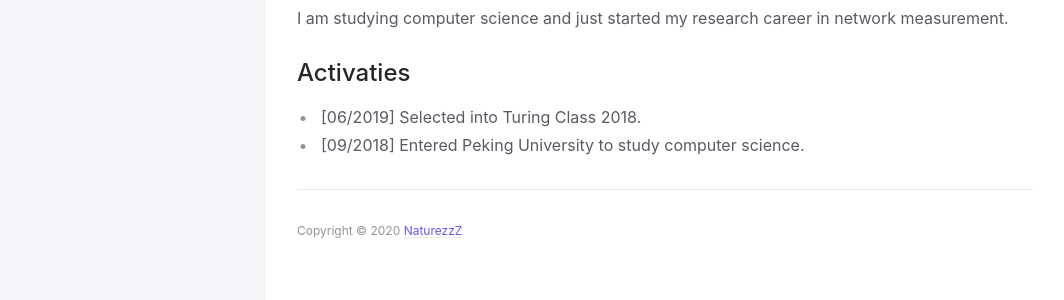
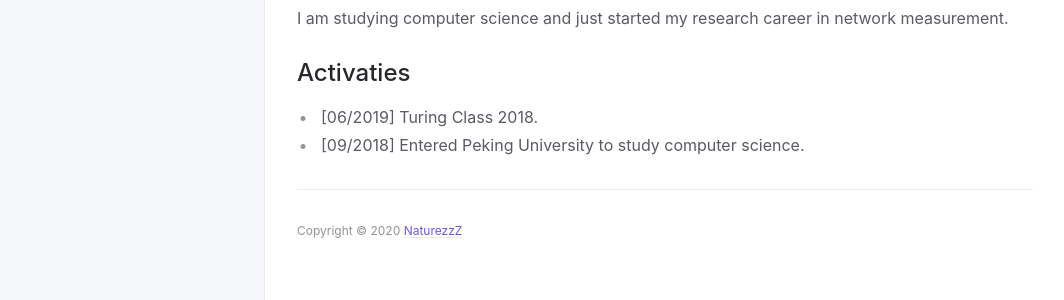
Before and after one commit to NaturezzZ/NaturezzZ.github.io, a Jekyll site: the page built from index.md, in a window 1280 px wide. Shown: the part 410-710 px from the top of the page, without its empty margins (107-1171 px from the left). Built offline with Jekyll 4.4.1, drawn with Linux system fonts in a browser that asks for light colours.

Commit message:
Update index.md

```diff
--- a/index.md
+++ b/index.md
@@ -27,5 +27,5 @@ I am an undergraduate student at EECS, Peking University (2018-) and  a former p
 I am studying computer science and just started my research career in network measurement.
 
 ## Activaties
-- [06/2019] Selected into Turing Class 2018.
+- [06/2019] Turing Class 2018.
 - [09/2018] Entered Peking University to study computer science.
```
